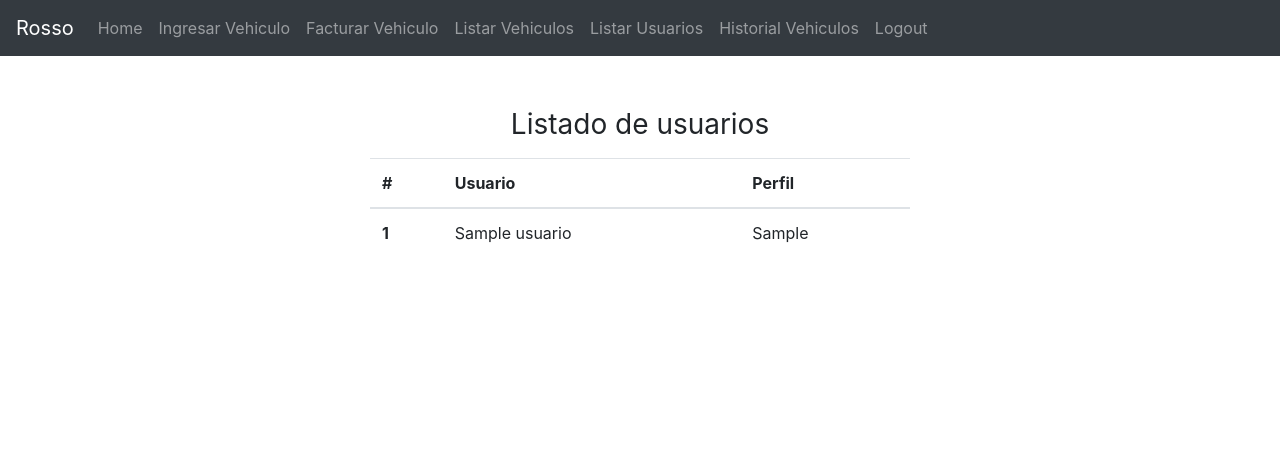
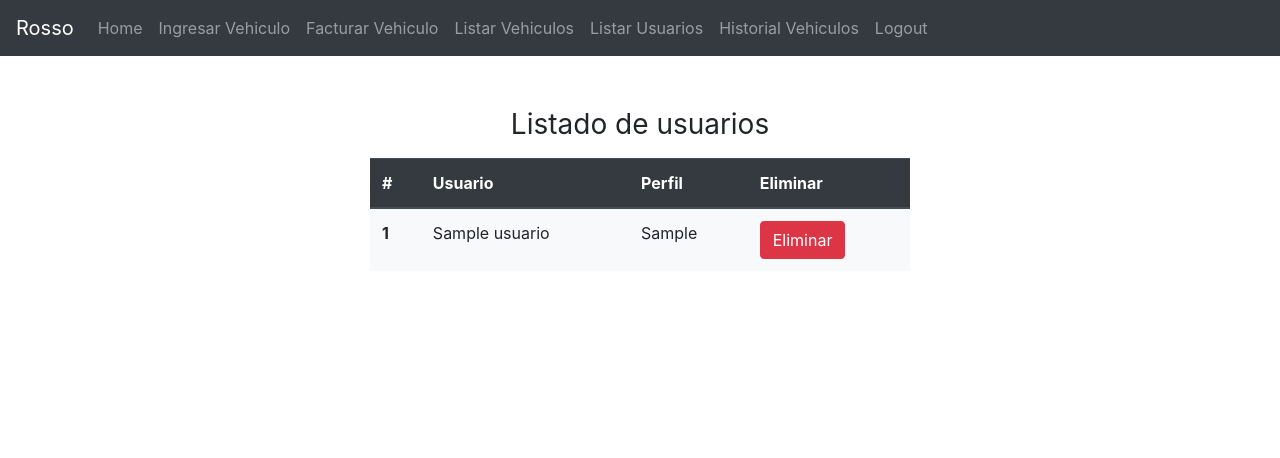
Before and after one commit to henchit0/estacionamientoISTIC_TPFinal, a PHP site: page /paginas/listarUsuarios.php in a window 1280 px wide. Shown: the top 458 px of the page. Run offline with PHP 8.4, Linux system fonts and the light colour scheme; the visitor is signed in with stand-in values (Sample User, id 1); tables that the repository leaves empty or names only in its code hold one stand-in row (values such as "Sample post").

Commit message:
Eliminar Usuario
Se agrego un boton para eliminar un usuario listado en "Listado de usuarios" y se agrego la funcionalidad de borrar

```diff
--- a/paginas/facturarVehiculo.php
+++ b/paginas/facturarVehiculo.php
@@ -67,8 +67,8 @@
           </div>
         </div>
         <div class="col-sm-6">
-          <table class="table table-hover">
-            <thead thead-dark>
+          <table class="table table-hover bg-light">
+            <thead class="thead-dark">
               <tr>
                 <th scope="col">#</th>
                 <th scope="col">Patente</th>
--- a/paginas/listarUsuarios.php
+++ b/paginas/listarUsuarios.php
@@ -27,12 +27,14 @@
       <div class="row justify-content-center">
         <div class="col-sm-6">
           <h1 class="h3 mb-3 text-center font-weight-normal">Listado de usuarios</h1>
-          <table class="table table-hover">
-            <thead thead-dark>
+          <form action="../acciones/eliminarUsuario.php" method="post" accept-charset="utf-8">
+            <table class="table table-hover bg-light">
+              <thead class = "thead-dark">
                 <tr>
                   <th scope="col">#</th>
                   <th scope="col">Usuario</th>
                   <th scope="col">Perfil</th>
+                  <th scope="col">Eliminar</th>
                 </tr>
               </thead>
               <?php
@@ -44,17 +46,17 @@
                 $datos= $consulta->fetchAll(PDO::FETCH_ASSOC);
 
                 $contador = 1;
-
                 foreach ($datos as $usuario)
                 {
-
                   echo "<tr><th scope='row'>".$contador."</th>";
                   echo "<td>".$usuario['nombre']."</td>";
-                echo "<td>".$usuario['perfil']."</td></tr>";
+                  echo "<td>".$usuario['perfil']."</td>";
+                  echo "<td><button type='submit' name='eliminar' value='".$usuario['nombre']."' class='btn btn-danger'>Eliminar</button></td></tr>";
                   $contador++ ;
                 }
               ?>
             </table>
+          </form>
         </div>
       </div>
       <?php
```
Also changed, not shown: acciones/eliminarUsuario.php (added, +13 -0 lines), paginas/listarVehiculos.php (+5 -4 lines). Lines whose indentation alone changed are shown as unchanged.
